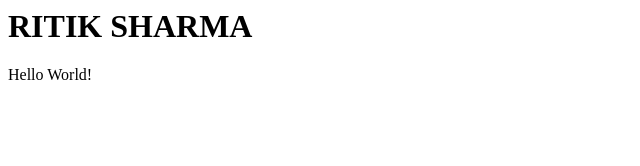
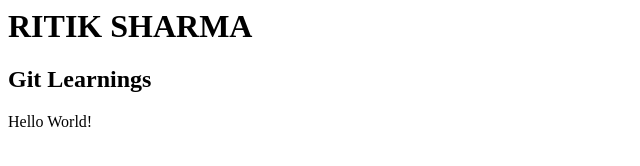
Before and after one commit to ritiksharma-code/git, a plain HTML site: page index.html in a window 1280 px wide. Shown: the whole page, without its empty margins (0-640 px from the left). Drawn offline with Linux system fonts and the light colour scheme.

Commit message:
Adding a new heading

```diff
--- a/index.html
+++ b/index.html
@@ -1,2 +1,3 @@
 <h1>RITIK SHARMA</h1>
+<h2>Git Learnings</h2>
 <p>Hello World!</p>
```
